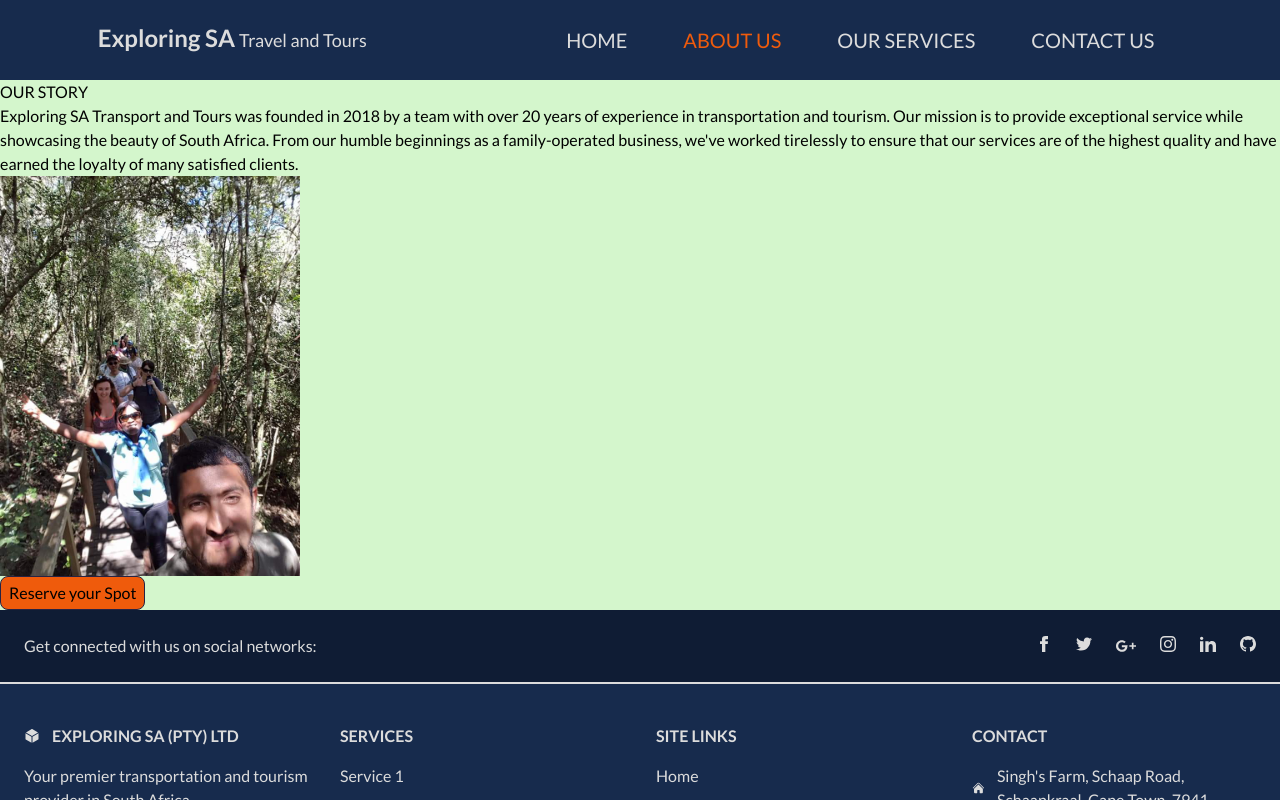
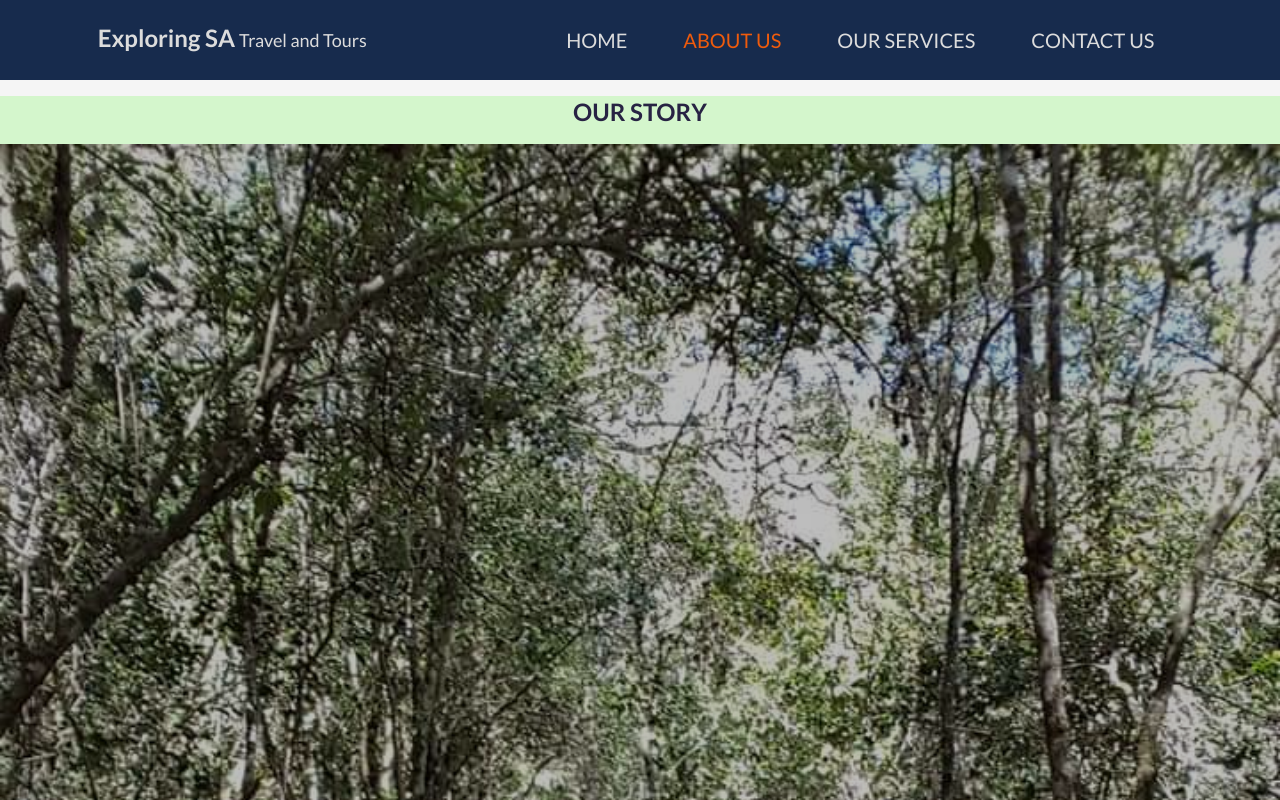
Before and after one commit to Riyaazct/exploringsa, a React (Create React App) app: page /about in a window 1280 px wide. Shown: the top 800 px of the page. Built offline with nearby package versions, Linux system fonts and the light colour scheme; what tailwindcss-animated, tw-elements would draw is missing.

Commit message:
adjust layout

```diff
--- a/src/routes/AboutUs.js
+++ b/src/routes/AboutUs.js
@@ -1,26 +1,36 @@
 import React from "react";
 
 const AboutUs = () => (
-  <div>
-    <h1 className="relative">OUR STORY</h1>
-    <div>
+  <div className="relative">
+    <h1 className="text-center my-4 text-2xl font-semibold text-blueText">
+      OUR STORY
+    </h1>
+    <div className="flex flex-col-reverse justify-center items-center gap-5">
+      {/* Background div */}
       <div className="bg-lightGreen absolute h-full w-full top-0 -z-10" />
-      <p>
-        Exploring SA Transport and Tours was founded in 2018 by a team
-        with over 20 years of experience in transportation and
-        tourism. Our mission is to provide exceptional service while
-        showcasing the beauty of South Africa. From our humble
-        beginnings as a family-operated business, we've worked
-        tirelessly to ensure that our services are of the highest
-        quality and have earned the loyalty of many satisfied clients.
-      </p>
-      <div>
+
+      {/* TEXT */}
+      <div className="max-w-[40%]">
+        <p className="text-sm my-auto text-center">
+          Exploring SA Transport and Tours was founded in 2018 by a
+          team with over 20 years of experience in transportation and
+          tourism. Our mission is to provide exceptional service while
+          showcasing the beauty of South Africa. From our humble
+          beginnings as a family-operated business, we've worked
+          tirelessly to ensure that our services are of the highest
+          quality and have earned the loyalty of many satisfied
+          clients.
+        </p>
+        <button>Reserve your Spot</button>
+      </div>
+      {/* IMAGE AND BUTTON */}
+      <div className="relative">
         <img
-          className="max-h-[400px]"
+          className="w-screen"
           src="images/our story.jpg"
           alt="the company tour guide and owner with some tourists"
         />
-        <button>Reserve your Spot</button>
+        <div className="absolute bg-[#000000] bg-opacity-[26%] top-0 h-full w-screen" />
       </div>
     </div>
   </div>
```
